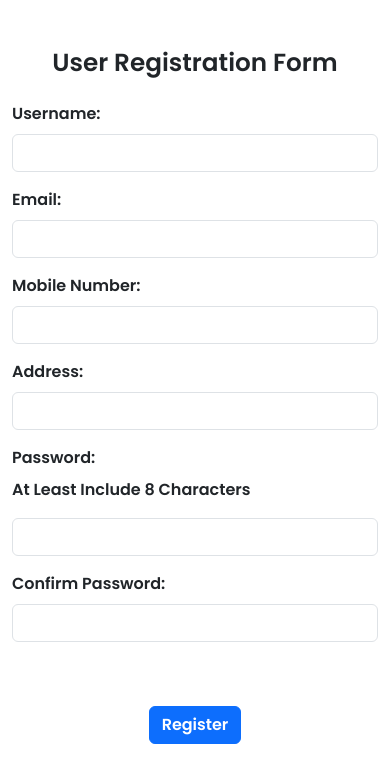
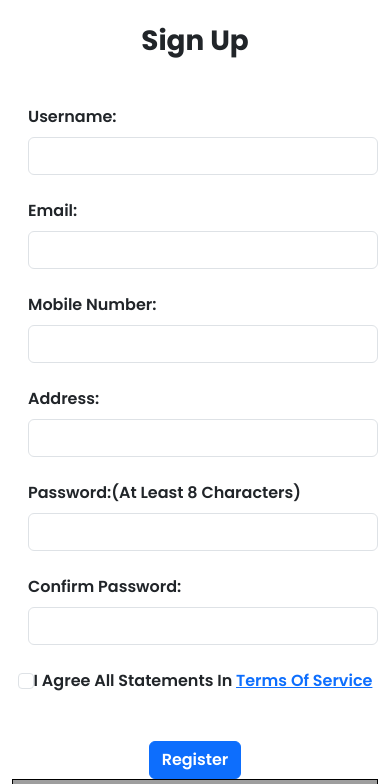
Before and after one commit to heshara2000/My-First-Web, a PHP site: page /php/register.php in a window 390 px wide. Shown: the part 56-840 px from the top of the page. Before the commit the page ends 800 px from the top, so only its background shows below. Run offline with PHP 8.4, Linux system fonts and the light colour scheme; grey boxes are pictures that could not be loaded.

Commit message:
register page updated

```diff
--- a/css/style.css
+++ b/css/style.css
@@ -43,18 +43,19 @@
 }
 
 .containers .box-container .box img{
-    height: 80px;
+    height: 150px;
+    width: fit-content;
 
 }
 .containers .box-container .box h4 {
     color: #222;
-    font-size: 22px;
+    font-size: 20px;
     padding: 10px 0;
 }
 
 .containers .box-container .box p {
     color: #777;
-    font-size: 15px;
+    font-size: 10px;
     line-height: 1.8;
 }
 
@@ -62,7 +63,7 @@
     margin-top: 10px;
     display: inline-block;
     background: #333;
-    font-size: 17px;
+    font-size: 15px;
     border-radius: 5px;
     padding: 8px 25px;
 }
--- a/php/register.php
+++ b/php/register.php
@@ -47,47 +47,93 @@
 
 
 <div class="container">
-		<div class="row justify-content-center mt-5">
-			<div class="col-md-6">
-				<h2 class="text-center mb-4">User Registration Form</h2>
+		<div class="row justify-content-center" >
+      <div class="col-lg-6">
+      <p class="text-center h1 fw-bold mb-5 mx-1 mx-md-4 mt-4">Sign up</p>
 				<form action="conn.php" method="POST">
-					<div class="mb-3">
-						<label for="username" class="form-label">Username:</label>
-						<input type="text" class="form-control" name="username" required>
+
+
+					<div class="d-flex flex-row align-items-center mb-4">
+            <i class="fas fa-user fa-lg me-3 fa-fw"></i>
+            <div class="form-outline flex-fill mb-0">
+              <label for="username" class="form-label">Username:</label>
+              <input type="text" class="form-control" name="username" required>
+
+            </div>
 					</div>
-					<div class="mb-3">
-						<label for="email" class="form-label">Email:</label>
+
+
+					<div class="d-flex flex-row align-items-center mb-4">
+            <i class="fas fa-user fa-lg me-3 fa-fw"></i>
+            <div class="form-outline flex-fill mb-0">
+
+						<label for="email" class="form-label">Email:    </label>
 						<input type="email" class="form-control" name="email" required>
+            </div>
 					</div>
-          <div class="mb-3">
+
+          <div class="d-flex flex-row align-items-center mb-4">
+            <i class="fas fa-user fa-lg me-3 fa-fw"></i>
+            <div class="form-outline flex-fill mb-0">
 						<label for="number" class="form-label">Mobile Number:</label>
 						<input type="number" class="form-control" name="number" required>
+            </div>
 					</div>
-          <div class="mb-3">
+
+
+          <div class="d-flex flex-row align-items-center mb-4">
+            <i class="fas fa-user fa-lg me-3 fa-fw"></i>
+            <div class="form-outline flex-fill mb-0">
 						<label for="address" class="form-label">Address:</label>
 						<input type="address" class="form-control" name="address" required>
+            </div>
 					</div>
-					<div class="mb-3">
-						<label for="password" class="form-label">Password:</label>
-						<p>at least include 8 characters</p>
-						<input type="password" class="form-control" name="password" required>
+
+					<div class="d-flex flex-row align-items-center mb-4">
+            <i class="fas fa-user fa-lg me-3 fa-fw"></i>
+            <div class="form-outline flex-fill mb-0">
+              <label for="password" class="form-label">Password:(At least 8 characters)</label>
+
+              <input type="password" class="form-control" name="password" required>
+            </div>
+
 					</div>
-					<div class="mb-3">
+
+					<div class="d-flex flex-row align-items-center mb-4">
+            <i class="fas fa-user fa-lg me-3 fa-fw"></i>
+            <div class="form-outline flex-fill mb-0">
 						<label for="confirm_password" class="form-label">Confirm Password:</label>
 						<input type="password" class="form-control" name="confirm_password" required>
+            </div>
+
 					</div>
-          <br><br>
-					<div class="text-center">
-						<button type="submit" class="btn btn-primary" name="submit_btn">Register</button>
-					</div>
+
+          <div class="form-check d-flex justify-content-center mb-5">
+            <input type="checkbox" class="form-check-input" value=" " id="form2eample">
+            <label for="formeample" class="form-check-label">
+             I agree all statements in <a href="#!">Terms of service</a>
+
+            </label>
+          </div>
+
+          <div class="d-flex justify-content-center ">
+            <button type="button" class="btn btn-primary btn" name="submit_btn">Register</button>
+          </div>
+
+
 				</form>
 			</div>
-		</div>
-	</div>
+
+      <div class="col-lg-6 justify-conntent-center">
 
 
+        <img src="https://mdbcdn.b-cdn.net/img/Photos/new-templates/bootstrap-registration/draw1.webp"
+          class="img-fluid" alt="Sample image">
 
+      </div>
 
+      </div>
 
+	</div>
 </body>
 </html>
```
Also changed, not shown: php/Menu.php (+15 -0 lines), assets/image11.jpg (added).
